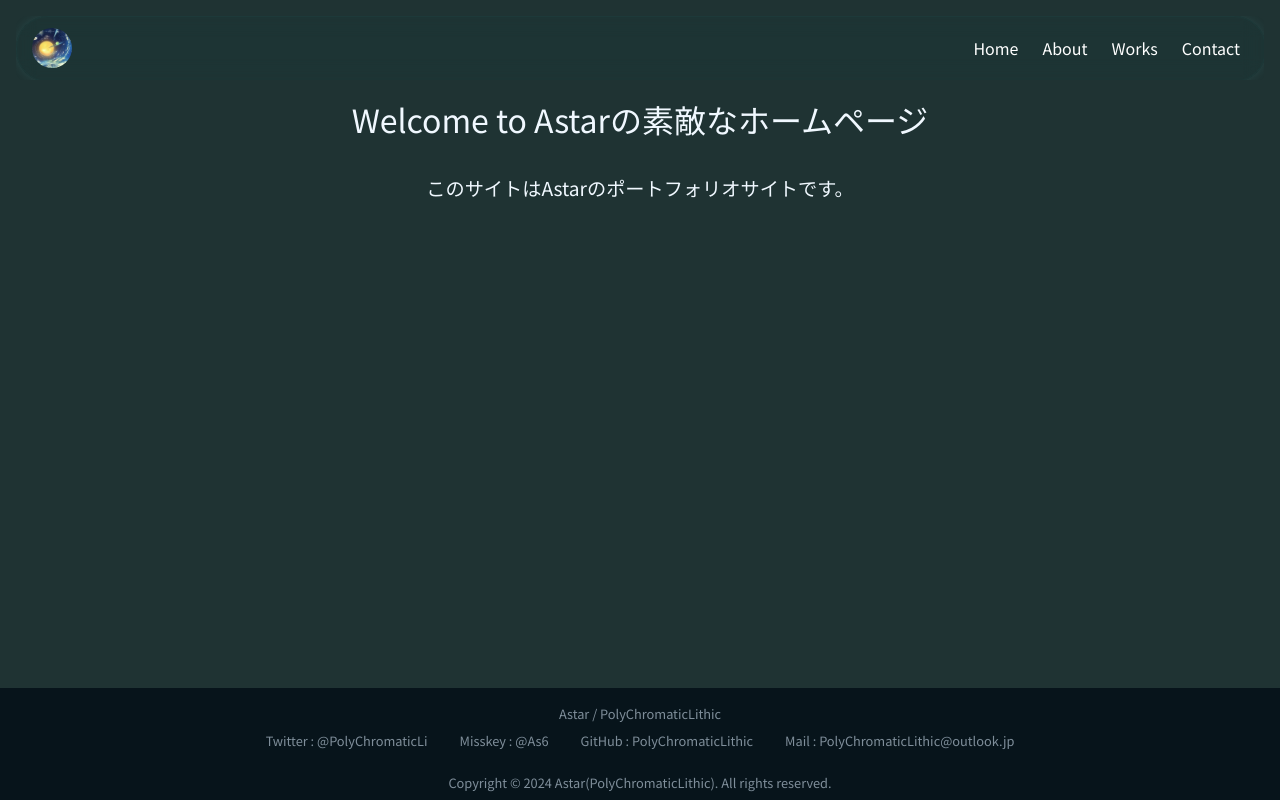
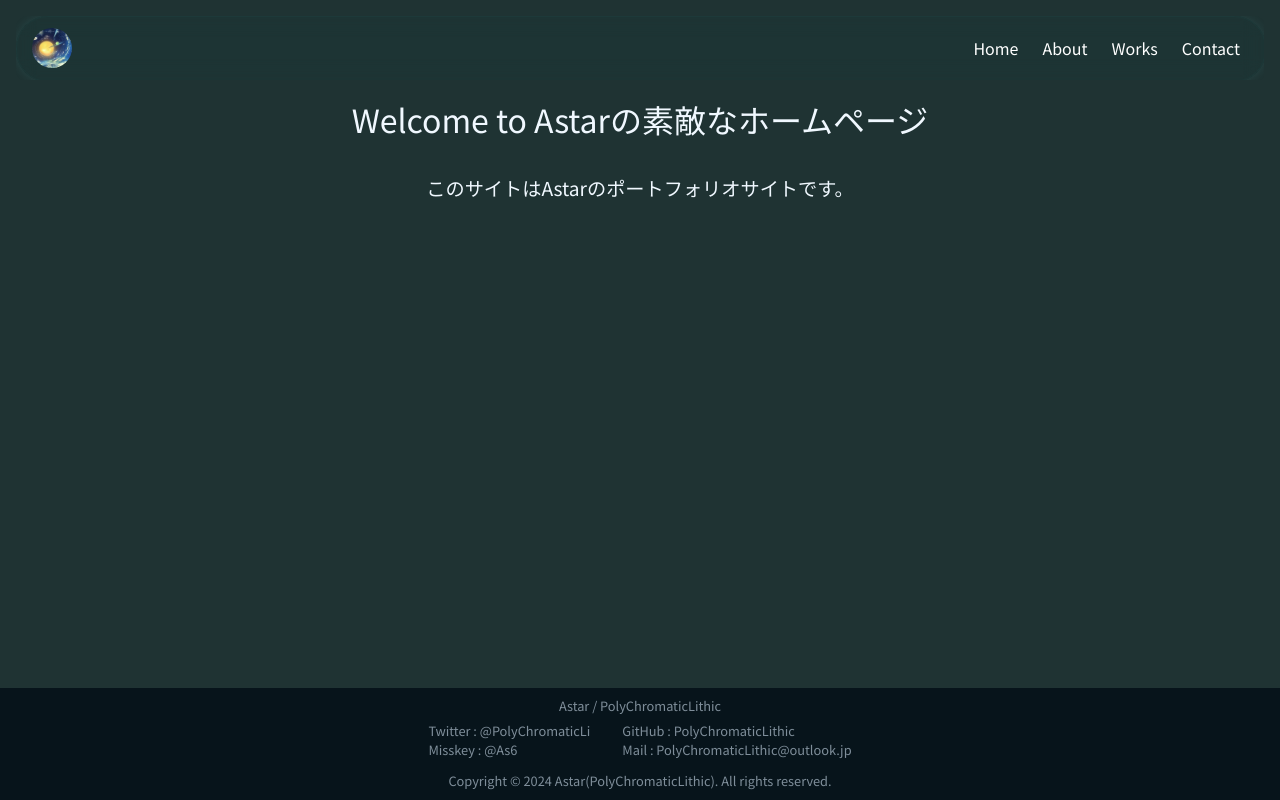
Before and after one commit to PolyChromaticLithic/react-practice-2, a Next.js app: page / in a window 1280 px wide. Built offline with nearby package versions, Linux system fonts and the light colour scheme.

Commit message:
フッターのスタイルと構造を微調整

```diff
--- a/src/components/Footer/index.tsx
+++ b/src/components/Footer/index.tsx
@@ -14,7 +14,7 @@ function Footer() {
                     <li>GitHub : <a href="https://github.com/PolyChromaticLithic">PolyChromaticLithic</a></li>
                     <li>Mail : <a href="mailto:PolyChromaticLithic@outlook.jp">PolyChromaticLithic@outlook.jp</a></li>
                 </ul>
-                Copyright © 2024 Astar(PolyChromaticLithic).<br className={styles.brMobileOnly} /> All rights reserved.
+                <p className={styles.copyright}>Copyright © 2024 Astar(PolyChromaticLithic).<br className={styles.brMobileOnly} /> All rights reserved.</p>
             </div>
         </nav>
     );
--- a/src/components/Footer/styles.module.css
+++ b/src/components/Footer/styles.module.css
@@ -7,10 +7,11 @@
     bottom: 0;
     margin: 0%;
     height: 7rem;
-    padding: 1rem 1rem;
+    padding: 0.5rem 0.5rem;
     background-color: #07141b;
     color: aliceblue;
     z-index: 1;
+    line-height: 1;
 }
 
 .footerText {
@@ -18,7 +19,9 @@
     display: flex;
     flex-direction: column;
     justify-content: center;
-    gap: 0.5rem;
+    gap: 0;
+    height: 100%;
+    bottom: 0;
     font-size: 0.8rem;
     margin: 0;
     padding: 0;
@@ -30,10 +33,11 @@
     list-style: none;
     display: flex;
     flex-flow: column wrap;
-    gap: 0.2rem 2rem;
-    margin: 0;
+    gap: 0rem 2rem;
+    margin: 0.5rem 0;
     padding: 0rem 1rem;
-    height: 2.1rem;
+    height: 2.4rem;
+    line-height: 1.5;
 }
 
 .footerLinks li a {
@@ -49,7 +53,9 @@
 }
 
 .copyright {
+    text-align: center;
     margin-bottom: 0px;
+    margin-top: 0.5rem;
 }
 
 .brMobileOnly {
@@ -67,4 +73,8 @@
     .brMobileOnly {
         display: block;
     }
+
+    .copyright {
+        font-size: 0.6rem;
+    }
 }
```
